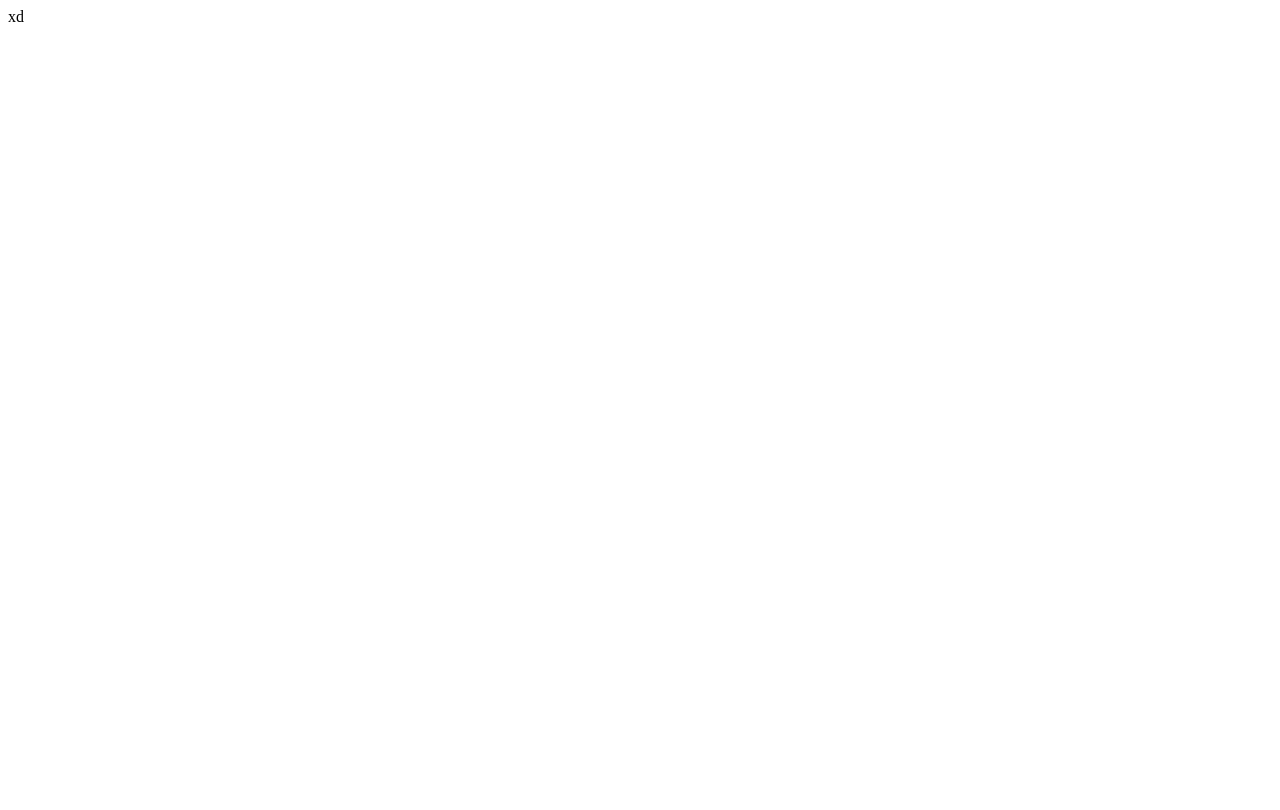
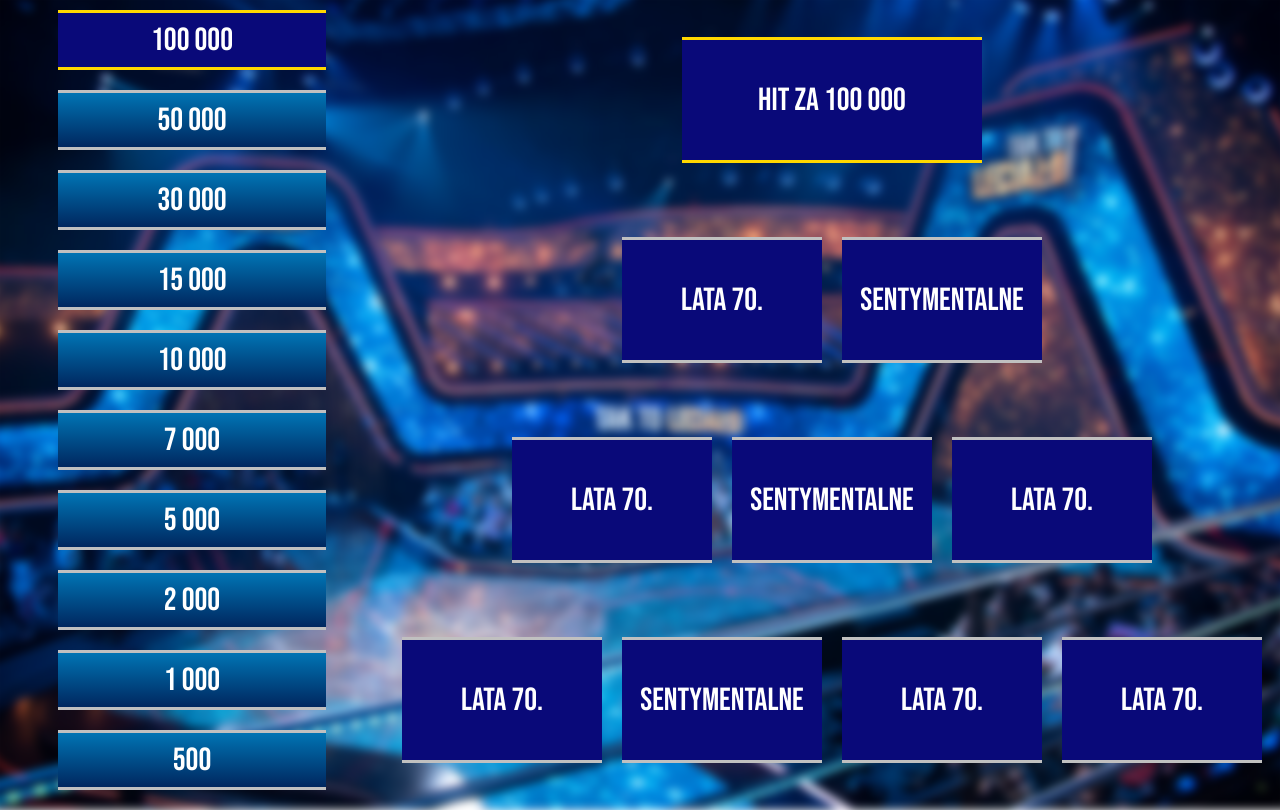
Before and after one commit to dembol23/TakToLecialo, a plain HTML site: page game.html in a window 1280 px wide. Drawn offline with Linux system fonts and the light colour scheme.

Commit message:
Added game layout

```diff
--- a/game.html
+++ b/game.html
@@ -3,9 +3,45 @@
 <head>
     <meta charset="UTF-8">
     <meta name="viewport" content="width=device-width, initial-scale=1.0">
-    <title>Document</title>
+    <title>Tak to leciało</title>
+    <link rel="stylesheet" href="styles/style.css">
+    <link rel="stylesheet" href="styles/game.css">
 </head>
 <body>
-    xd
+    <div class="background-image"></div>
+    <main class="game-container">
+        <div class="game-container__cash-rewards">
+            <div class="game-container__cash-rewards__tile">100 000</div>
+            <div class="game-container__cash-rewards__tile">50 000</div>
+            <div class="game-container__cash-rewards__tile">30 000</div>
+            <div class="game-container__cash-rewards__tile">15 000</div>
+            <div class="game-container__cash-rewards__tile">10 000</div>
+            <div class="game-container__cash-rewards__tile">7 000</div>
+            <div class="game-container__cash-rewards__tile">5 000</div>
+            <div class="game-container__cash-rewards__tile">2 000</div>
+            <div class="game-container__cash-rewards__tile">1 000</div>
+            <div class="game-container__cash-rewards__tile">500</div>
+        </div>
+        <div class="game-container__categories">
+            <div class="game-container__categories__row">
+                <div class="game-container__categories__row__tile-special">HIT ZA 100 000</div>
+            </div>
+            <div class="game-container__categories__row">
+                <div class="game-container__categories__row__tile">LATA 70.</div>
+                <div class="game-container__categories__row__tile">SENTYMENTALNE</div>
+            </div>
+            <div class="game-container__categories__row">
+                <div class="game-container__categories__row__tile">LATA 70.</div>
+                <div class="game-container__categories__row__tile">SENTYMENTALNE</div>
+                <div class="game-container__categories__row__tile">LATA 70.</div>
+            </div>
+            <div class="game-container__categories__row">
+                <div class="game-container__categories__row__tile">LATA 70.</div>
+                <div class="game-container__categories__row__tile">SENTYMENTALNE</div>
+                <div class="game-container__categories__row__tile">LATA 70.</div>
+                <div class="game-container__categories__row__tile">LATA 70.</div>
+            </div>
+        </div>
+    </main>
 </body>
 </html>
--- /dev/null
+++ b/styles/game.css
@@ -0,0 +1,75 @@
+.game-container{
+    width: 100%;
+    height: 100%;
+    display: flex;
+}
+.game-container__cash-rewards{
+    width: 30%;
+    height: 100%;
+    display: flex;
+    justify-content: center;
+    align-items: center;
+    flex-direction: column;
+}
+.game-container__cash-rewards__tile{
+    width: 70%;
+    height: 9%;
+    background: linear-gradient(0deg, rgba(0,39,95,1) 0%, rgba(0,116,180,1) 100%);
+    border: none;
+    border-top:3px silver solid;
+    border-bottom:3px silver solid;
+    color: #fff;
+    font-size: 200%;
+    margin: 10px 0;
+    display: flex;
+    justify-content: center;
+    align-items: center;
+}
+.game-container__cash-rewards__tile:first-child{
+    border-top:3px gold solid;
+    border-bottom:3px gold solid;
+    background: rgb(9,9,121);
+
+}
+.game-container__categories{
+    width: 70%;
+    height: 100%;
+    display: flex;
+    flex-direction: column;
+}
+.game-container__categories__row{
+    width: 100%;
+    height: 25%;
+    display: flex;
+    justify-content: center;
+    align-items: center;
+}
+.game-container__categories__row__tile-special{
+    width: 300px;
+    height: 60%;
+    border: none;
+    border-top:3px gold solid;
+    border-bottom:3px gold solid;
+    background: rgb(9,9,121);
+    color: #fff;
+    font-size: 200%;
+    display: flex;
+    justify-content: center;
+    align-items: center;
+}
+.game-container__categories__row__tile{
+    max-width: 200px;
+    width: 100%;
+    height: 60%;
+    border: none;
+    border-top:3px silver solid;
+    border-bottom:3px silver solid;
+    background: rgb(9,9,121);
+    color: #fff;
+    font-size: 200%;
+    display: flex;
+    justify-content: center;
+    align-items: center;
+    cursor: pointer;
+    margin: 0 10px;
+}
--- a/styles/style.css
+++ b/styles/style.css
@@ -1,14 +1,29 @@
 @import url('https://fonts.googleapis.com/css2?family=Bebas+Neue&display=swap');
+*{
+    font-family: "Bebas Neue", sans-serif;
+    font-weight: 400;
+}
 body{
-    background-image: url("../assets/background.jpg");
-    background-repeat: no-repeat;
-    background-size: cover;
     display: flex;
     justify-content: center;
     align-items: center;
     margin: 0;
+    height: 100vh;
+    width: 100vw;
+    overflow: hidden;
 }
-main{
+.background-image{
+    background-image: url("../assets/background.jpg");
+    background-repeat: no-repeat;
+    background-size: cover;
+    position: absolute;
+    width: 100vw;
+    height: 100vh;
+    z-index: -1;
+    filter: blur(5px);
+    padding: 10px;
+}
+.menu{
     display: flex;
     justify-content: center;
     align-items: center;
@@ -16,10 +31,10 @@ main{
     max-width: 400px;
     width: 100%;
 }
-main img{
+.menu__logo{
     width: 100%;
 }
-button{
+.play-button{
     max-width: 350px;
     width: 85%;
     height: 80px;
@@ -28,11 +43,9 @@ button{
     border-top:3px gold solid;
     border-bottom:3px gold solid;
     color: #fff;
-    font-family: "Bebas Neue", sans-serif;
-    font-weight: 400;
     font-size: 40px;
     cursor: pointer;
 }
-button:hover{
+.play-button:hover{
     background: rgb(8, 8, 103);
 }
```
Also changed, not shown: index.html (+4 -3 lines).
